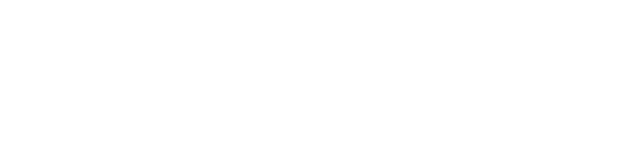
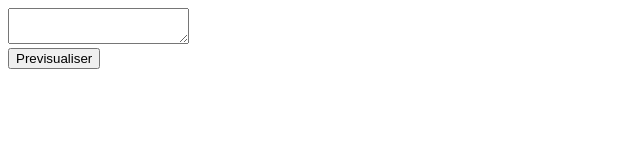
Before and after one commit to Dragonus76/Les-expressions-r-guli-res, a plain HTML site: page regex.html in a window 1280 px wide. Shown: the whole page, without its empty margins (0-640 px from the left). Drawn offline with Linux system fonts and the light colour scheme.

Commit message:
nouveaux message

```diff
--- a/regex.html
+++ b/regex.html
@@ -7,7 +7,35 @@
 </head>
 <body>
 
+	<form>
+
+
+		<textarea id="text"></textarea><br/>
+		<button type="button" onclick="prewiew()">Previsualiser</button>
+
+		<div id="output"></div>
+
+
+
+	</form>
+
 	<script type="text/javascript">
+
+
+			function prewiew(){
+
+				var value = document.getElementById("text").value;
+
+				value = value.replace(/\[b\]([\s\S]*?)\[\/b\]/g,'<strong>1$</strong>'); // en gras
+
+
+				value = value.replace(/\[i\]([\s\S]*?)\[\/i\]/g,'<em>1$</em>'); // En Italique
+
+				value = value.replace(/\[s\]([\s\S]*?)\[\/s\]/g,'<del>1$</del>'); // Barré
+				 value = value.replace(/\[u\]([\s\S]*?)\[\/u\]/g,'<span style="text-decoration: underline">$1</span>'); // Souligné
+
+				 document.getElementById("output").innerHTML = value;
+			}
 
 
 
```
Also changed, not shown: index.html (+2 -0 lines).
